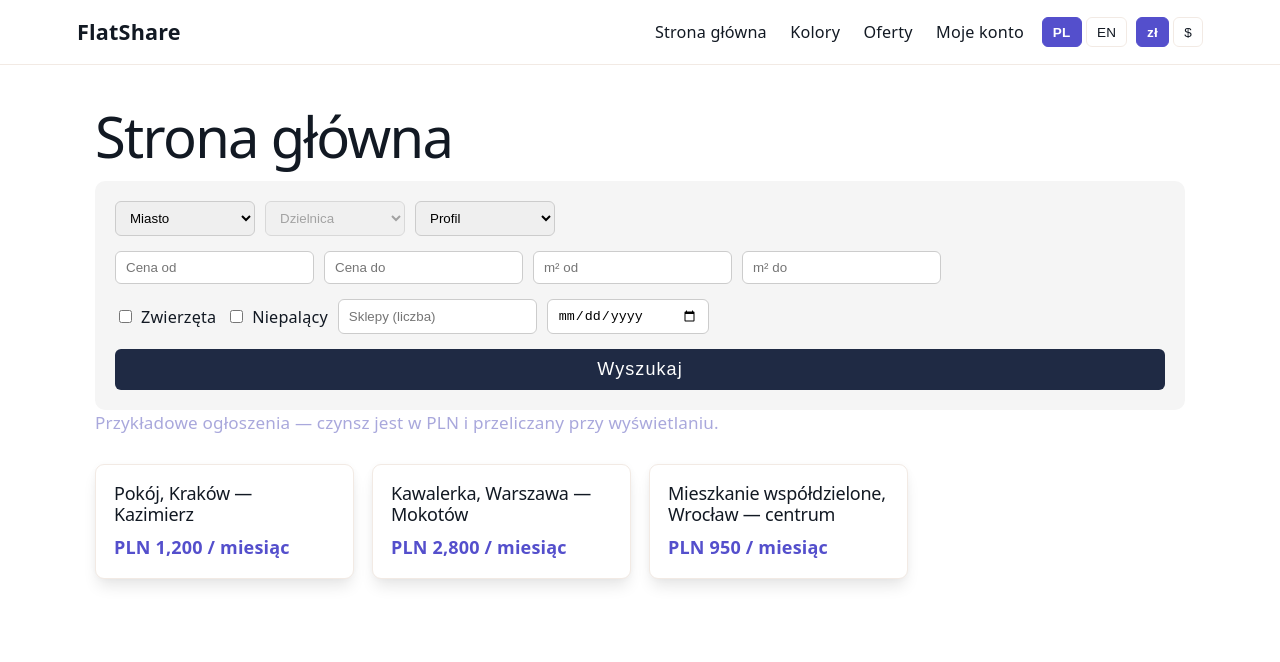
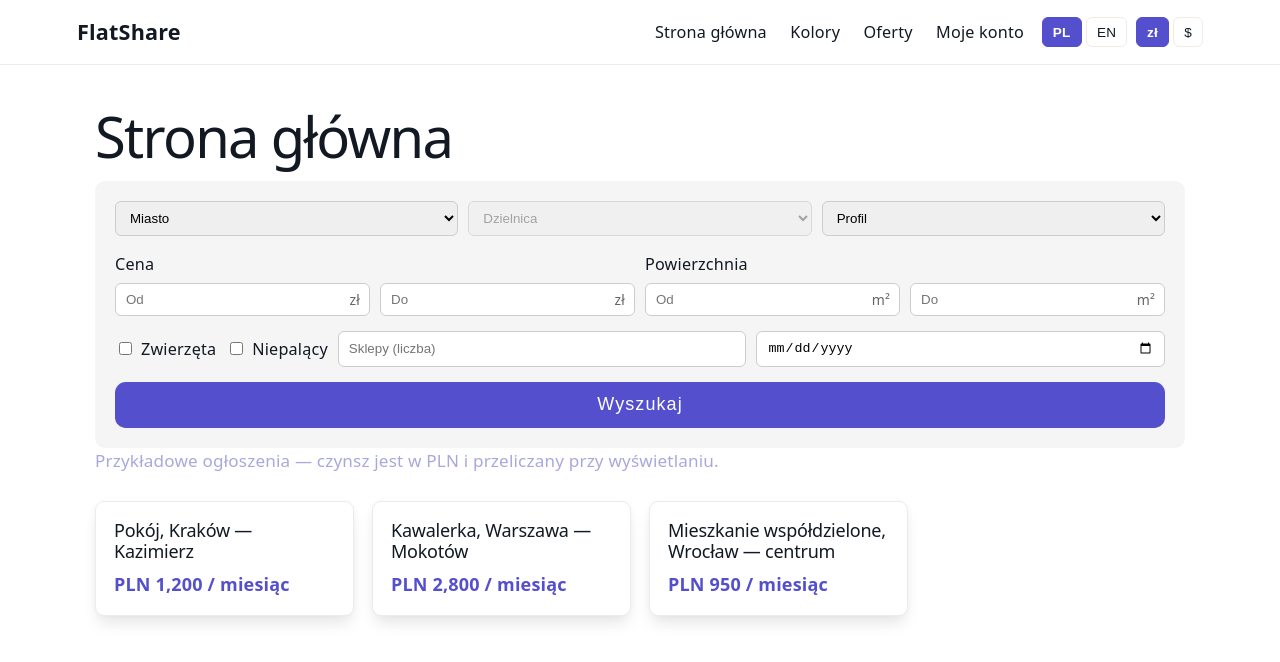
Before and after one commit to winderdoot/io2_flatshare, a React (Vite) app in the folder flatshare_frotend/: page / in a window 1280 px wide. Shown: the top 662 px of the page. Built offline with nearby package versions, Linux system fonts and the light colour scheme.

Commit message:
searchfilters: better styles

```diff
--- /dev/null
+++ b/flatshare_frotend/src/components/FormattedNumberInput/FormattedNumberInput.css
@@ -0,0 +1,27 @@
+.formatted-input-wrapper {
+    flex: 1;
+    box-sizing: border-box;
+    display: flex;
+    align-items: center;
+    justify-content: stretch;
+    position: relative;
+    width: 100%;
+}
+
+.formatted-input {
+    padding: 8px 35px 8px 10px;
+    border: 1px solid #ccc;
+    border-radius: 6px;
+    flex-shrink: 0;
+    flex: 1;
+}
+
+.formatted-input-suffix {
+    position: absolute;
+    right: 10px;
+    top: 50%;
+    transform: translateY(-50%);
+    color: #666;
+    pointer-events: none;
+    font-size: 14px;
+}
--- /dev/null
+++ b/flatshare_frotend/src/components/FormattedNumberInput/FormattedNumberInput.tsx
@@ -0,0 +1,52 @@
+import { useEffect, useState } from "react";
+import "./FormattedNumberInput.css";
+
+interface Props {
+  value: string;
+  onChange: (value: string) => void;
+  placeholder?: string;
+  suffix?: string;
+}
+
+const formatNumber = (val: string) => {
+  if (!val) return "";
+  return val.replace(/\B(?=(\d{3})+(?!\d))/g, " ");
+};
+
+const cleanNumber = (val: string) => val.replace(/\s/g, "");
+
+export default function FormattedNumberInput({
+  value,
+  onChange,
+  placeholder,
+  suffix
+}: Props) {
+  const [displayValue, setDisplayValue] = useState("");
+
+  useEffect(() => {
+    setDisplayValue(formatNumber(value));
+  }, [value]);
+
+  const handleChange = (e: React.ChangeEvent<HTMLInputElement>) => {
+    const raw = cleanNumber(e.target.value);
+
+    if (!/^\d*$/.test(raw)) return;
+
+    onChange(raw);
+  };
+
+  return (
+    <div className="formatted-input-wrapper">
+      <input
+        type="text"
+        value={displayValue}
+        onChange={handleChange}
+        placeholder={placeholder}
+        className="formatted-input"
+      />
+      {suffix && (
+        <span className="formatted-input-suffix">{suffix}</span>
+      )}
+    </div>
+  );
+}
--- a/flatshare_frotend/src/components/SearchBar/SearchFilters.module.css
+++ b/flatshare_frotend/src/components/SearchBar/SearchFilters.module.css
@@ -13,12 +13,19 @@
     flex-wrap: wrap;
 }
 
+.col {
+    flex: 1;
+    display: flex;
+    flex-direction: column;
+    gap: 6px;
+}
+
 .input,
 .select {
+    flex: 1;
     padding: 8px 10px;
     border: 1px solid #ccc;
     border-radius: 6px;
-  min-width: 140px;
 }
 
 .checkboxGroup {
@@ -26,16 +33,3 @@
     align-items: center;
     gap: 6px;
 }
-
-.button {
-  padding: 10px 20px;
-  background: #1f2a44;
-  color: white;
-  border: none;
-  border-radius: 6px;
-  cursor: pointer;
-}
-
-.button:hover {
-  background: #2c3a5e;
-}
--- a/flatshare_frotend/src/components/SearchBar/SearchFilters.tsx
+++ b/flatshare_frotend/src/components/SearchBar/SearchFilters.tsx
@@ -1,6 +1,8 @@
 import { useState } from "react";
 import styles from "./SearchFilters.module.css";
 import { locationConfig } from "./locationConfig";
+import FormattedNumberInput from "../FormattedNumberInput/FormattedNumberInput";
+
 
 type Profile = "student" | "worker" | "family" | "";
 
@@ -77,7 +79,7 @@ export default function SearchFilters() {
           <option value="">Miasto</option>
           {Object.keys(locationConfig).map((city) => (
             <option key={city} value={city}>
-              {city}
+              {city.charAt(0).toUpperCase() + city.slice(1)}
             </option>
           ))}
         </select>
@@ -114,39 +116,49 @@ export default function SearchFilters() {
       </div>
 
       <div className={styles.row}>
-        <input
-          type="number"
-          name="minPrice"
-          placeholder="Cena od"
+        <div className={styles.col}>
+          <label>Cena</label>
+          <div className={styles.row}>
+            <FormattedNumberInput
               value={filters.minPrice}
-          onChange={handleChange}
-          className={styles.input}
+              onChange={(val) =>
+                setFilters((prev) => ({ ...prev, minPrice: val }))
+              }
+              placeholder="Od"
+              suffix="zł"
             />
-        <input
-          type="number"
-          name="maxPrice"
-          placeholder="Cena do"
+            <FormattedNumberInput
               value={filters.maxPrice}
-          onChange={handleChange}
-          className={styles.input}
+              onChange={(val) =>
+                setFilters((prev) => ({ ...prev, maxPrice: val }))
+              }
+              placeholder="Do"
+              suffix="zł"
             />
+          </div>
+        </div>
 
-        <input
-          type="number"
-          name="minArea"
-          placeholder="m² od"
+        <div className={styles.col}>
+          <label>Powierzchnia</label>
+          <div className={styles.row}>
+            <FormattedNumberInput
               value={filters.minArea}
-          onChange={handleChange}
-          className={styles.input}
+              onChange={(val) =>
+                setFilters((prev) => ({ ...prev, minArea: val }))
+              }
+              placeholder="Od"
+              suffix="m²"
             />
-        <input
-          type="number"
-          name="maxArea"
-          placeholder="m² do"
+            <FormattedNumberInput
               value={filters.maxArea}
-          onChange={handleChange}
-          className={styles.input}
+              onChange={(val) =>
+                setFilters((prev) => ({ ...prev, maxArea: val }))
+              }
+              placeholder="Do"
+              suffix="m²"
             />
+          </div>
+        </div>
       </div>
 
       <div className={styles.row}>
```
Lines whose indentation alone changed are shown as unchanged.
